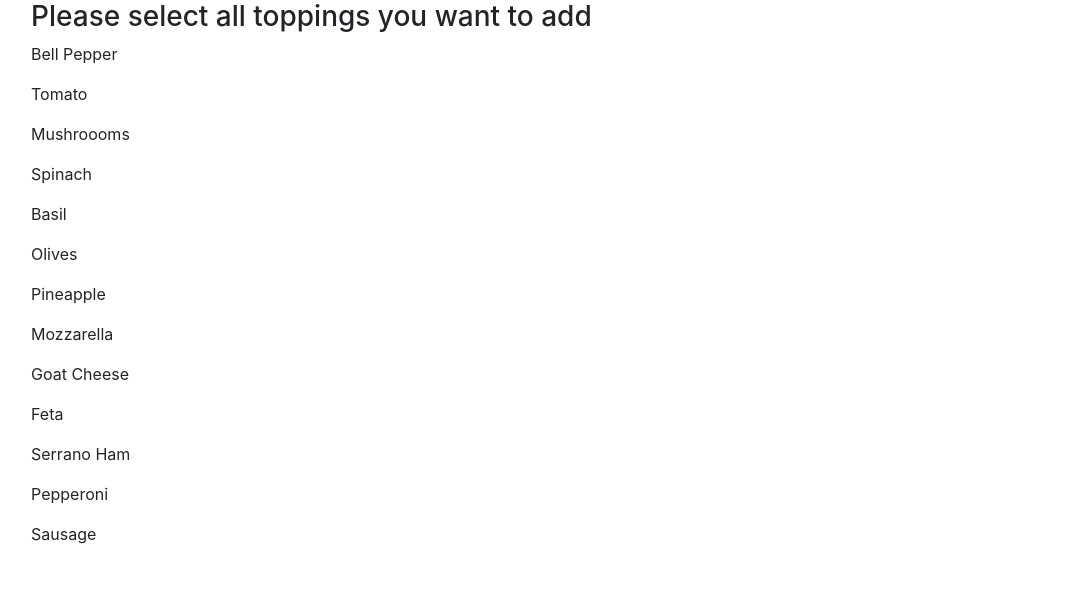
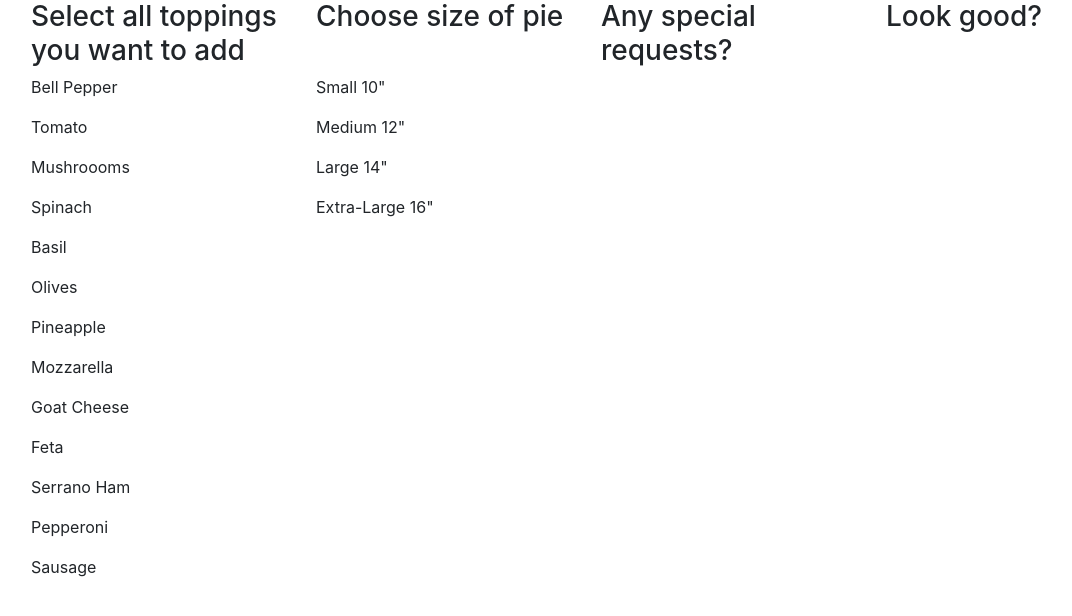
Before and after one commit to katherinemat/pizza, a plain HTML site: page index.html in a window 1280 px wide. Shown: the whole page, without its empty margins (54-1126 px from the left). Drawn offline with nearby package versions, Linux system fonts and the light colour scheme.

Commit message:
add event listener for click on pizza size. when size is clicked on, it is stored into a variable and a new object is made with user's toppings and size preferences.

```diff
--- a/css/styles.css
+++ b/css/styles.css
@@ -1,4 +1,4 @@
-.topping:hover {
+.clickable:hover {
   color: blue;
   font-size: 16px;
   text-decoration: underline;
--- a/index.html
+++ b/index.html
@@ -9,20 +9,43 @@
   </head>
   <body>
     <div class="container">
-      <h3>Please select all toppings you want to add</h3>
-      <p class="topping">Bell Pepper</p>
-      <p class="topping">Tomato</p>
-      <p class="topping">Mushroooms</p>
-      <p class="topping">Spinach</p>
-      <p class="topping">Basil</p>
-      <p class="topping">Olives</p>
-      <p class="topping">Pineapple</p>
-      <p class="topping">Mozzarella</p>
-      <p class="topping">Goat Cheese</p>
-      <p class="topping">Feta</p>
-      <p class="topping">Serrano Ham</p>
-      <p class="topping">Pepperoni</p>
-      <p class="topping">Sausage</p>
+      <div class="row">
+        <div class="col-md-3">
+          <h3>Select all toppings you want to add</h3>
+        </div>
+        <div class="col-md-3">
+          <h3>Choose size of pie</h3>
+        </div>
+        <div class="col-md-3">
+          <h3>Any special requests?</h3>
+        </div>
+        <div class="col-md-3">
+          <h3>Look good?</h3>
+        </div>
+      </div>
+      <div class="row">
+        <div class="col-md-3">
+          <p class="topping clickable">Bell Pepper</p>
+          <p class="topping clickable">Tomato</p>
+          <p class="topping clickable">Mushroooms</p>
+          <p class="topping clickable">Spinach</p>
+          <p class="topping clickable">Basil</p>
+          <p class="topping clickable">Olives</p>
+          <p class="topping clickable">Pineapple</p>
+          <p class="topping clickable">Mozzarella</p>
+          <p class="topping clickable">Goat Cheese</p>
+          <p class="topping clickable">Feta</p>
+          <p class="topping clickable">Serrano Ham</p>
+          <p class="topping clickable">Pepperoni</p>
+          <p class="topping clickable">Sausage</p>
+        </div>
+        <div class="col-md-3">
+          <p class="size clickable">Small 10"</p>
+          <p class="size clickable">Medium 12"</p>
+          <p class="size clickable">Large 14"</p>
+          <p class="size clickable">Extra-Large 16"</p>
+        </div>
+      </div>
       <p id="results"></p>
     </div>
   </body>
--- a/js/scripts.js
+++ b/js/scripts.js
@@ -1,15 +1,25 @@
-function Order(pizzaToppings) {
+function Order(pizzaToppings, pizzaSize) {
   this.toppings = pizzaToppings;
+  this.size = pizzaSize;
+}
+
+Order.prototype.price = function() {
+
 }
 
 var toppings = [];
+var size = "";
 
 $(document).ready(function() {
   $(".topping").click(function() {
     var topping = this.textContent;
     toppings.push(topping);
     $("#results").empty().text(toppings);
-    var user = new Order(toppings);
+  });
+  $(".size").click(function() {
+    var diameter = this.textContent;
+    size = diameter;
+    var user = new Order(toppings, size);
     console.log(user);
   });
 });
```
